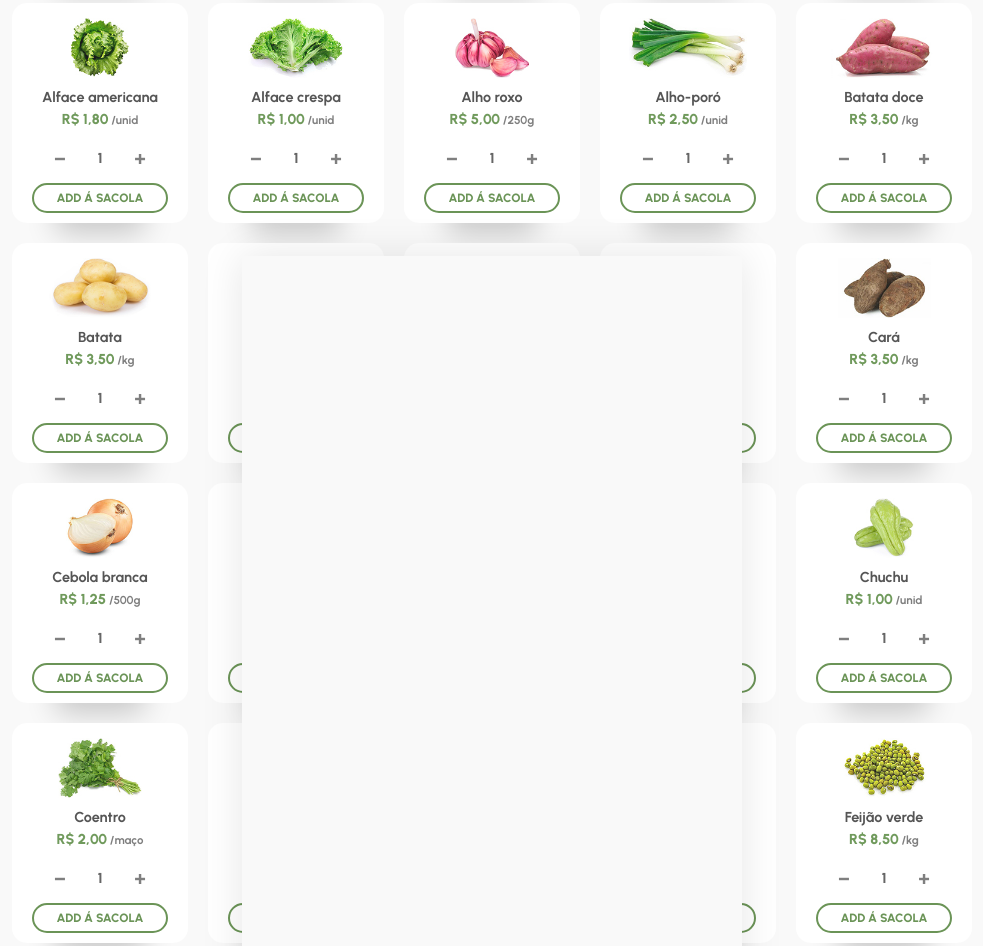
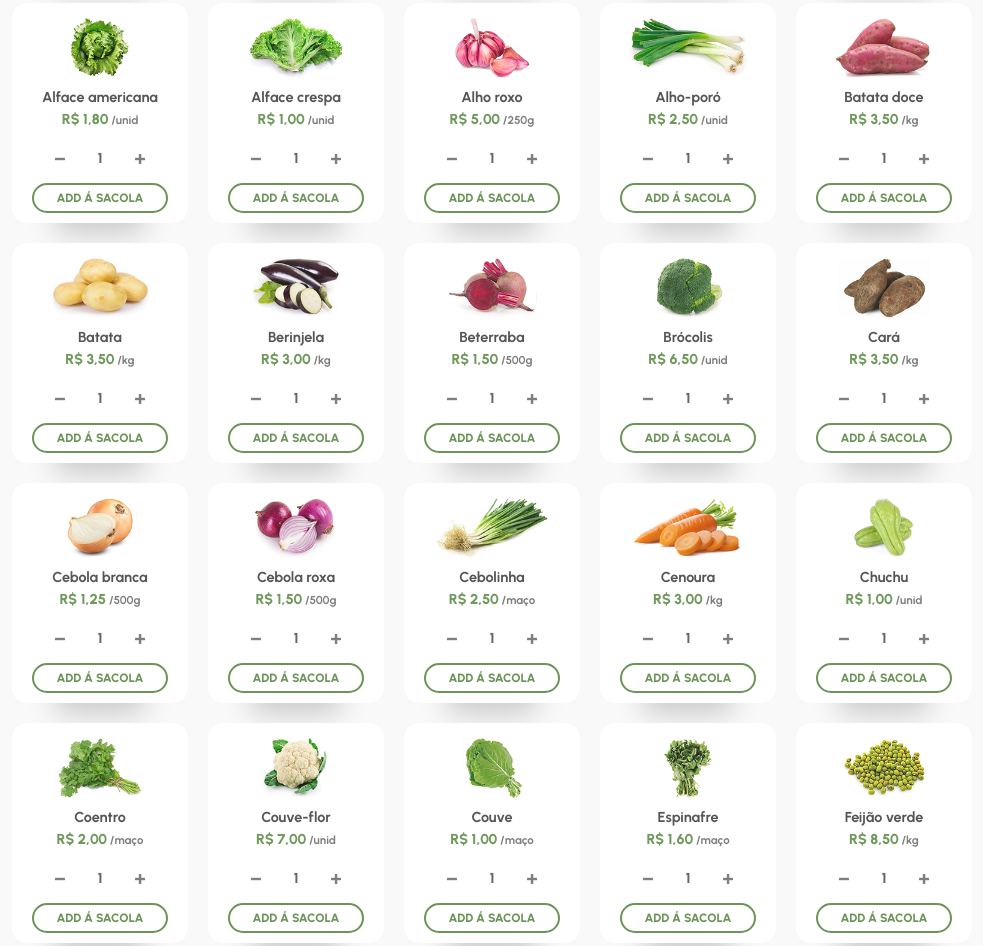
Before and after one commit to hortifrutibrasileiros/hortifrutibrasileiros.github.io, a plain HTML site: page index.html in a window 1280 px wide. Shown: the part 544-1490 px from the top of the page, without its empty margins (148-1131 px from the left). Drawn offline with Linux system fonts and the light colour scheme.

Commit message:
Update index.html

```diff
--- a/index.html
+++ b/index.html
@@ -895,9 +895,6 @@
         </footer>
     </section>
 </div>
-    <div class="iframe">
-        <iframe src="sacola.html"></iframe>
-    </div>
 </div>
 <div class="fade"></div>
 
```
